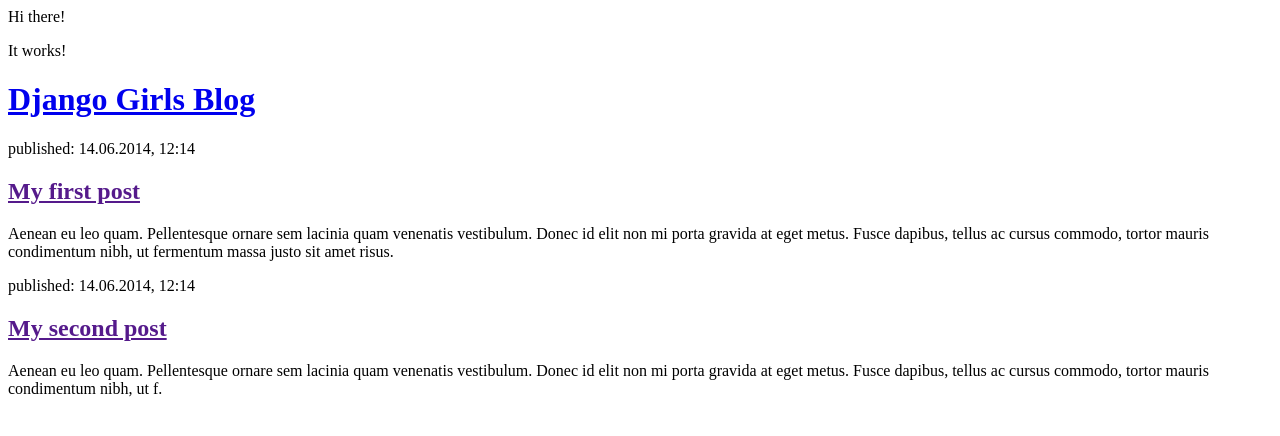
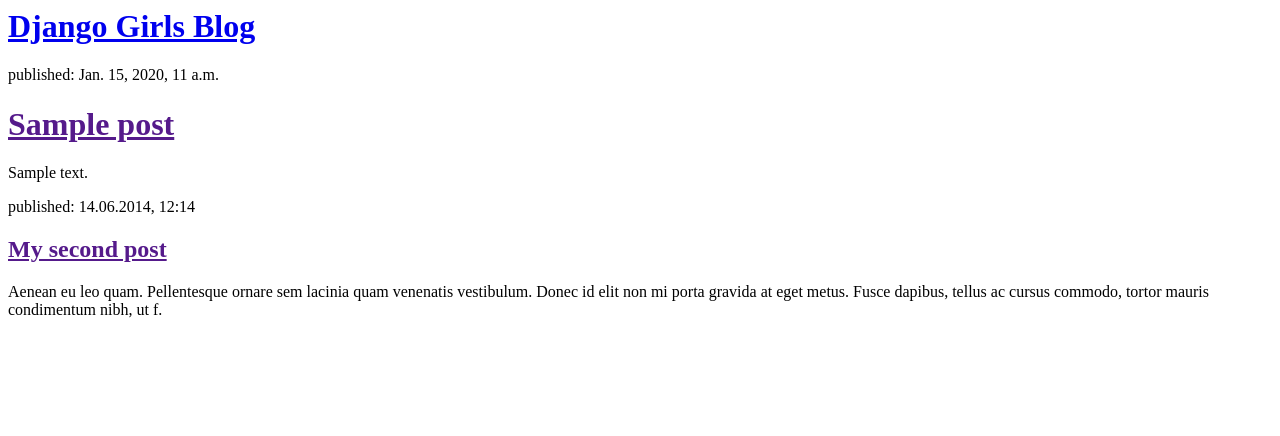
Before and after one commit to Shulaeva/my-first-blog, a Django app: page / in a window 1280 px wide. Shown: the top 436 px of the page. Run offline with Django 3.2, Linux system fonts and the light colour scheme; tables that the repository leaves empty hold one stand-in row (values such as "Sample post").

Commit message:
Modified templates to display posts from database.

```diff
--- a/blog/templates/blog/post_list.html
+++ b/blog/templates/blog/post_list.html
@@ -1,6 +1,4 @@
-<html>
-    <p>Hi there!</p>
-    <p>It works!</p>
+
 </html>
 <html>
     <head>
@@ -10,13 +8,13 @@
         <div>
             <h1><a href="/">Django Girls Blog</a></h1>
         </div>
-
+        {% for post in posts %}
         <div>
-            <p>published: 14.06.2014, 12:14</p>
-            <h2><a href="">My first post</a></h2>
-            <p>Aenean eu leo quam. Pellentesque ornare sem lacinia quam venenatis vestibulum. Donec id elit non mi porta gravida at eget metus. Fusce dapibus, tellus ac cursus commodo, tortor mauris condimentum nibh, ut fermentum massa justo sit amet risus.</p>
+           <p>published: {{ post.published_date }}</p>
+        <h1><a href="">{{ post.title }}</a></h1>
+        <p>{{ post.text|linebreaksbr }}</p>
         </div>
-
+{% endfor %}
         <div>
             <p>published: 14.06.2014, 12:14</p>
             <h2><a href="">My second post</a></h2>
--- a/blog/views.py
+++ b/blog/views.py
@@ -1,7 +1,11 @@
 from django.shortcuts import render
+from django.utils import timezone
+from .models import Post
 
 # Create your views here.
 
 
 def post_list(request):
-    return render(request, 'blog/post_list.html', {})
+    posts = Post.objects.filter(
+        published_date__lte=timezone.now()).order_by('published_date')
+    return render(request, 'blog/post_list.html', {'posts': posts})
```
